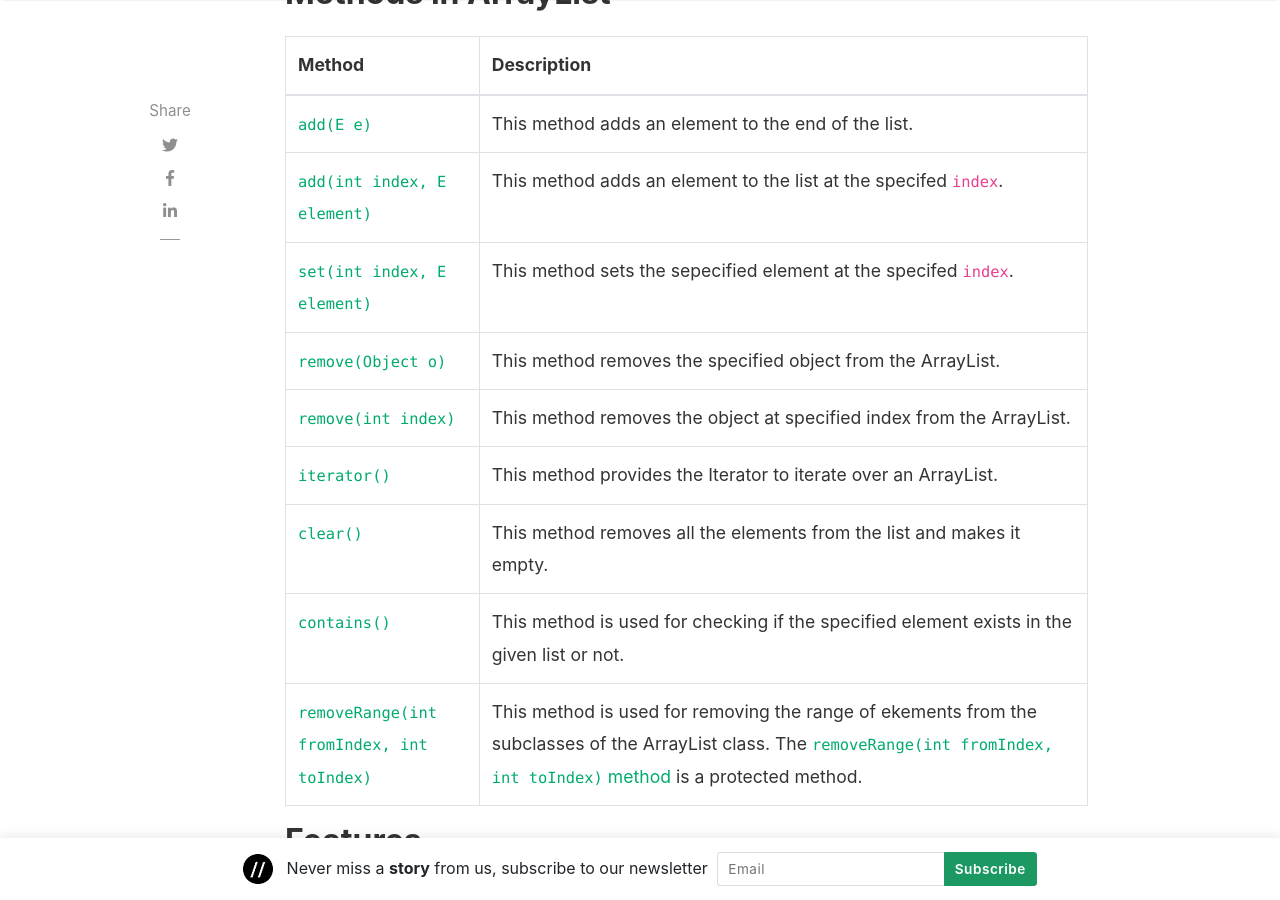
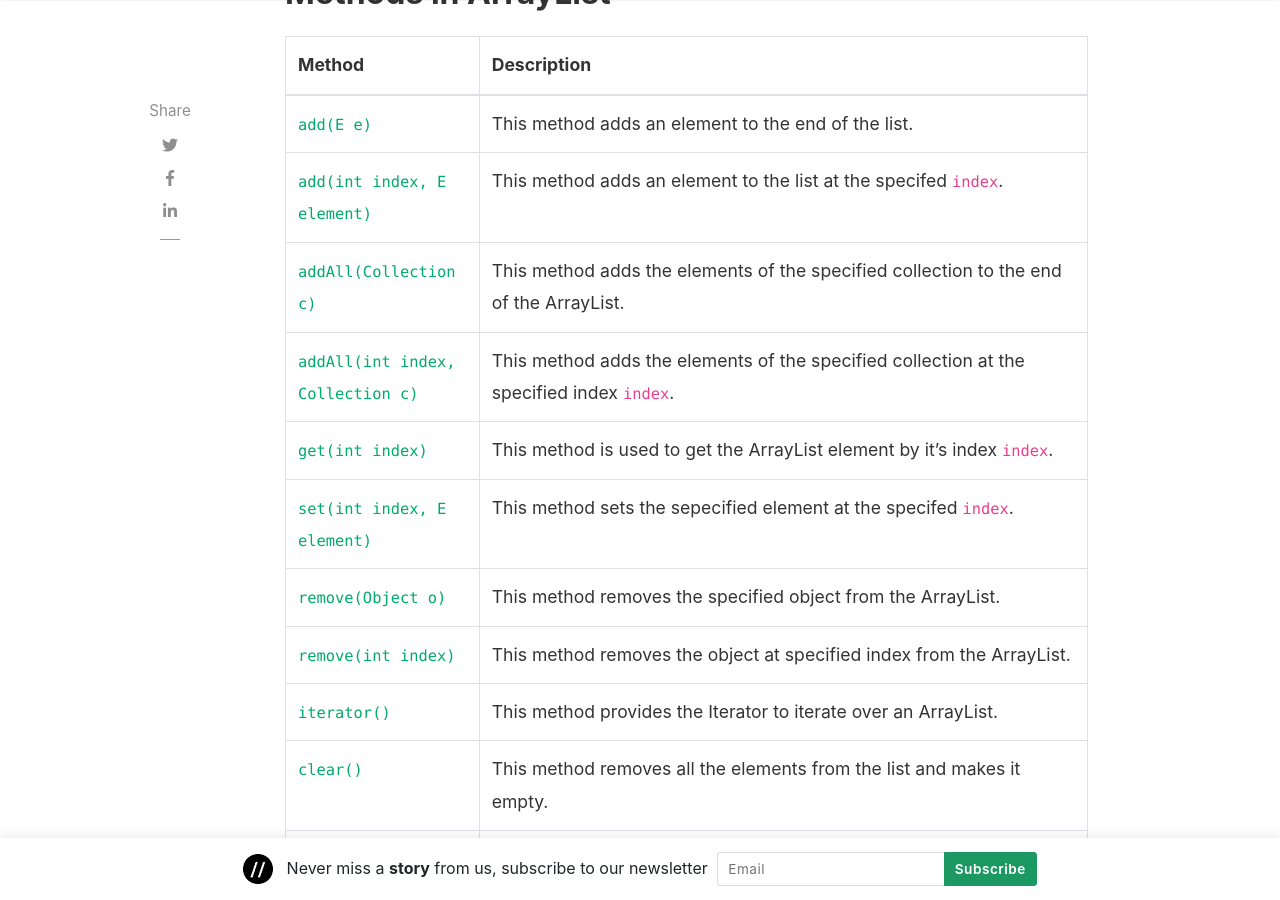
Before and after one commit to coderolls/coderolls-blog, a Jekyll site: the page built from _posts/collections/arraylist/2021-11-24-arraylist-in-java.md, in a window 1280 px wide and 900 px high, scrolled down 2796 px. Built offline with Jekyll 4.4.1, drawn with Linux system fonts in a browser that asks for light colours; nearby versions of some CDN libraries; comment, search, counter and statistics services are not loaded.

Commit message:
Update the blogpost - arraylist in java

```diff
--- a/_posts/collections/arraylist/2021-11-24-arraylist-in-java.md
+++ b/_posts/collections/arraylist/2021-11-24-arraylist-in-java.md
@@ -86,6 +86,9 @@ By default, Collections are heterogeneous i.e. they can save all types of object
 |:------| :---------- |
 |[`add(E e)`](https://coderolls.com/add-element-in-arraylist/)|This method adds an element to the end of the list.|
 |[`add(int index, E element)`](https://coderolls.com/add-element-in-arraylist/)|This method adds an element to the list at the specifed `index`.|
+|[`addAll(Collection c)`](https://coderolls.com/arraylist-addall-method-in-java/)|This method adds the elements of the specified collection to the end of the ArrayList.|
+|[`addAll(int index, Collection c)`](https://coderolls.com/arraylist-addall-method-in-java/)|This method adds the elements of the specified collection at the specified index `index`.|
+|[`get(int index)`](https://coderolls.com/arraylist-get-method/)|This method is used to get the ArrayList element by it’s index `index`.|
 |[`set(int index, E element)`](https://coderolls.com/change-element-in-arraylist/)|This method sets the sepecified element at the specifed `index`.|
 |[`remove(Object o)`](https://coderolls.com/remove-element-from-arraylist/)|This method removes the specified object from the ArrayList.|
 |[`remove(int index)`](https://coderolls.com/remove-element-from-arraylist/)|This method removes the object at specified index from the ArrayList.|
```
